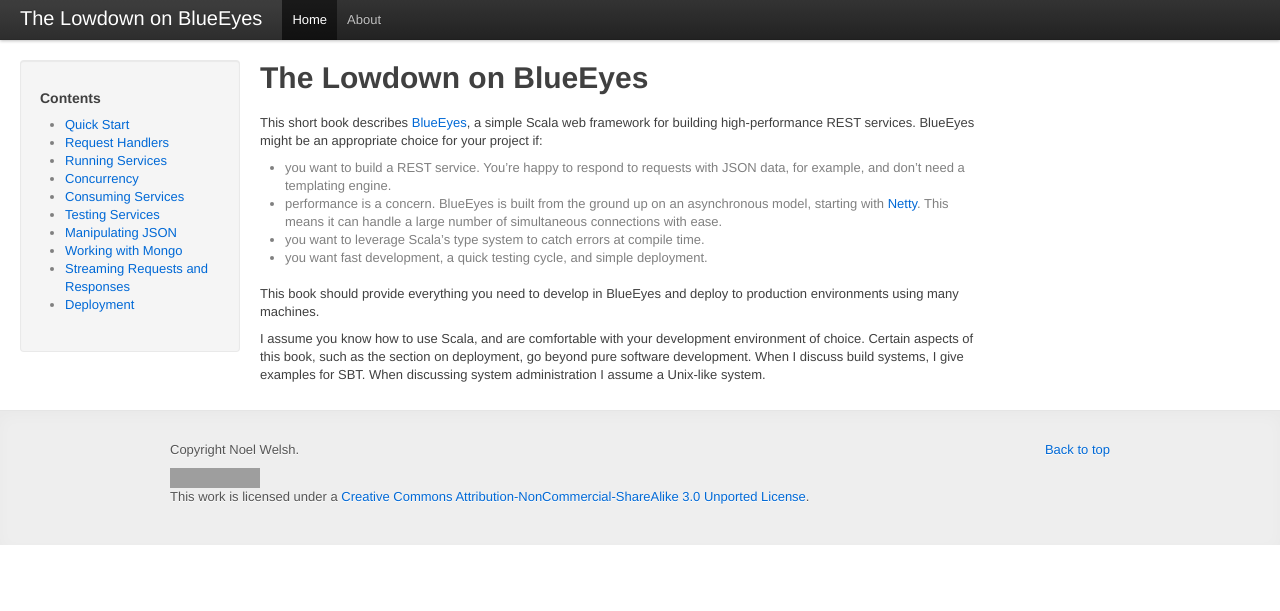
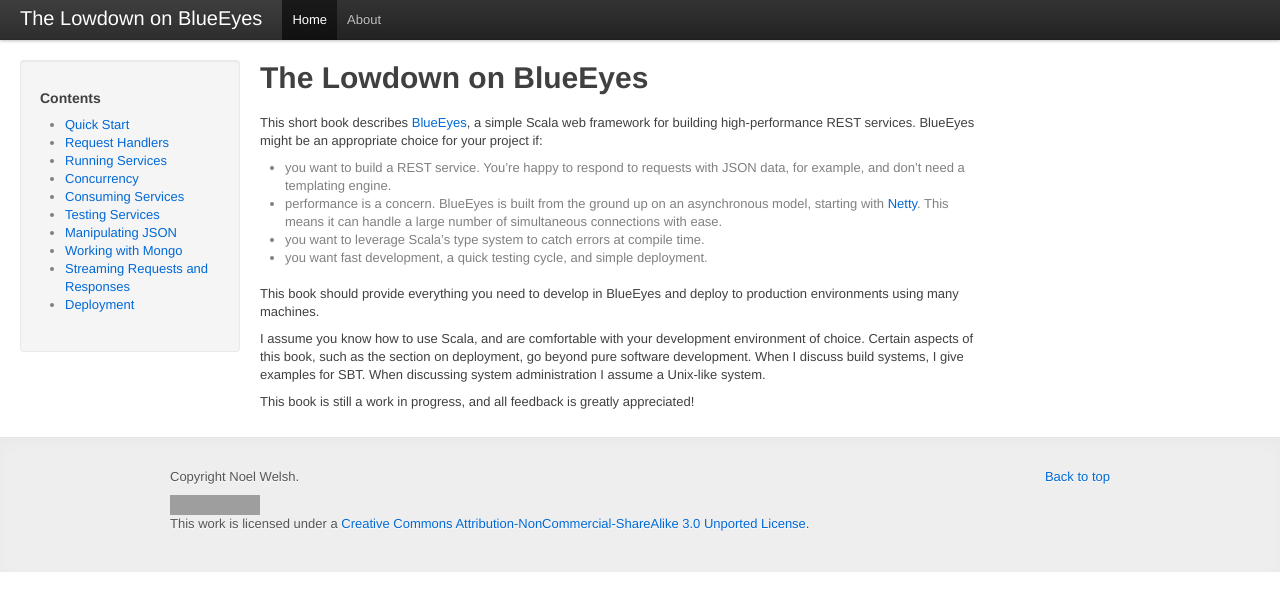
Before and after one commit to noelwelsh/making-eyes, a Jekyll site: the page built from index.markdown, in a window 1280 px wide. Shown: the top 611 px of the page. Built offline with Jekyll 4.4.1, drawn with Linux system fonts in a browser that asks for light colours; grey boxes are pictures that could not be loaded.

```diff
--- a/index.markdown
+++ b/index.markdown
@@ -13,3 +13,5 @@ This short book describes [BlueEyes](https://github.com/jdegoes/blueeyes), a sim
 This book should provide everything you need to develop in BlueEyes and deploy to production environments using many machines.
 
 I assume you know how to use Scala, and are comfortable with your development environment of choice. Certain aspects of this book, such as the section on deployment, go beyond pure software development. When I discuss build systems, I give examples for SBT. When discussing system administration I assume a Unix-like system.
+
+This book is still a work in progress, and all feedback is greatly appreciated!
```
